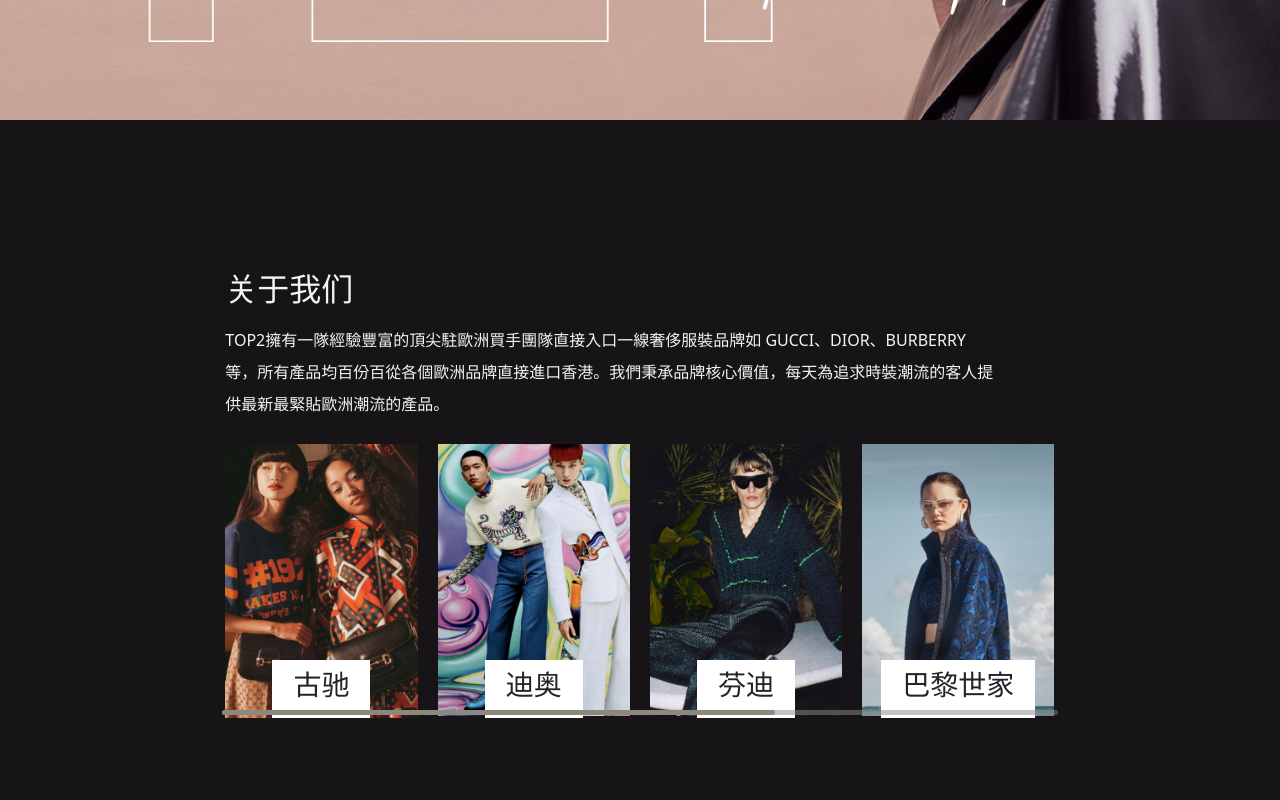
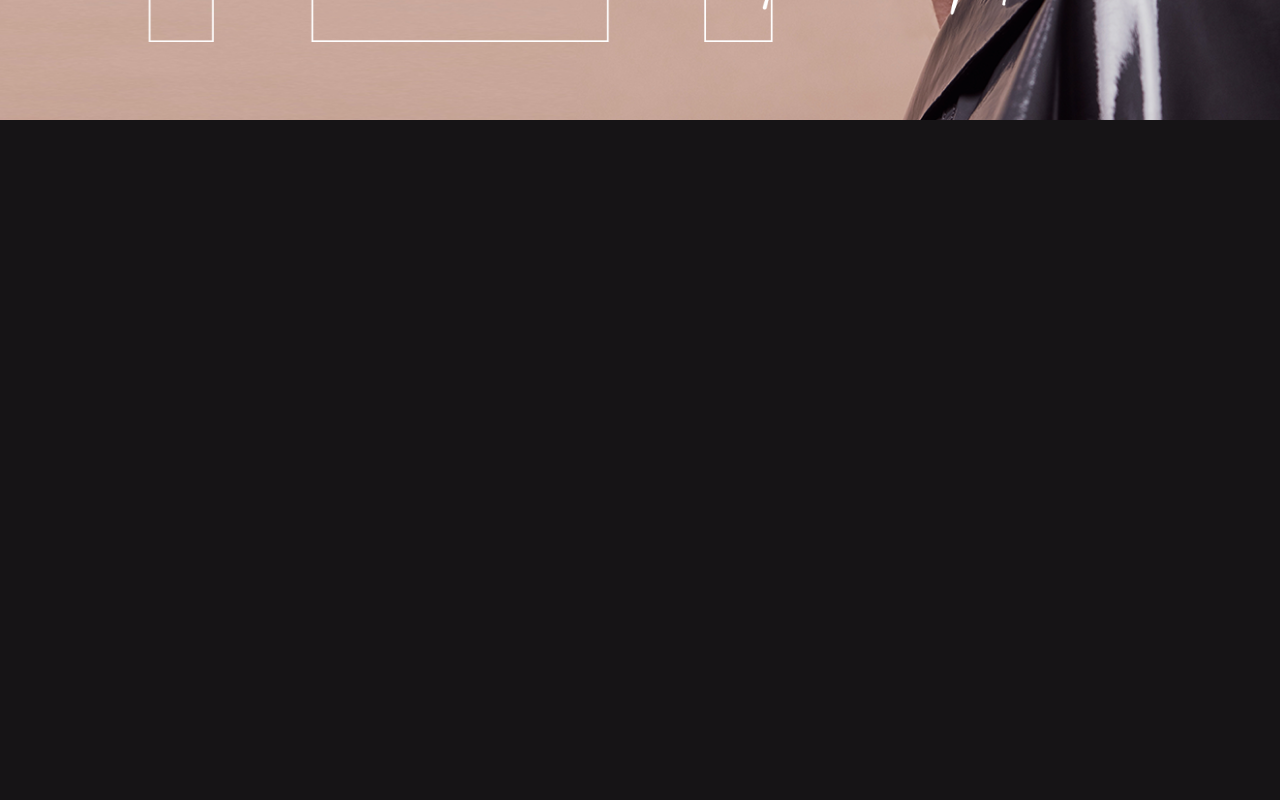
Before and after one commit to WendyTsao/Landing-page-TOP2, a Vue app: page / in a window 1280 px wide. Shown: the part 680-1480 px from the top of the page. Built offline with nearby package versions, Linux system fonts and the light colour scheme.

Commit message:
add AOS animate

```diff
--- a/src/components/Card.vue
+++ b/src/components/Card.vue
@@ -1,6 +1,6 @@
 <template>
   <div class="brand-card">
-    <div class="row">
+    <div class="row" data-aos="fade-left" data-aos-duration="1000" data-aos-mirror="true">
       <Swiper :slidesPerView="2" :spaceBetween="30" :slidesPerGroup="2"
               :grabCursor="true"  :scrollbar="true"  class="mySwiper"
               :breakpoints="{ '992': { slidesPerView: 4, spaceBetween: 20, slidesPerGroup: 4 }}">
--- a/src/components/Graphic.vue
+++ b/src/components/Graphic.vue
@@ -1,5 +1,5 @@
 <template>
-  <div class="col-12 col-lg-6">
+  <div class="col-12 col-lg-6" data-aos="fade-up" data-aos-mirror="true">
     <slot></slot>
     <img :src="require(`@/assets/pic/${image}`)" />
   </div>
--- a/src/components/Title.vue
+++ b/src/components/Title.vue
@@ -1,5 +1,5 @@
 <template>
-  <div class="txt">
+  <div class="txt" data-aos="fade-up" data-aos-duration="1000" data-aos-mirror="true">
     <slot></slot>
     <h2>{{ content.title }}</h2>
     <p>{{ content.text }}</p>
--- a/src/views/Home.vue
+++ b/src/views/Home.vue
@@ -75,7 +75,7 @@
             <span class="tag">即將推出</span>
           </Title>
         </Graphic>
-        <Graphic :image="'Iphone2.png'">
+        <Graphic :image="'Iphone2.png'" data-aos-delay="500">
           <Title :content="app2Contents"></Title>
         </Graphic>
       </div>
@@ -83,7 +83,7 @@
   </div>
 
   <div class="contact">
-    <div class="container col-10">
+    <div class="container col-10" data-aos="fade-up" data-aos-delay="500" data-aos-mirror="true">
       <div class="row">
         <Title :content="contactContents"></Title>
       </div>
```
